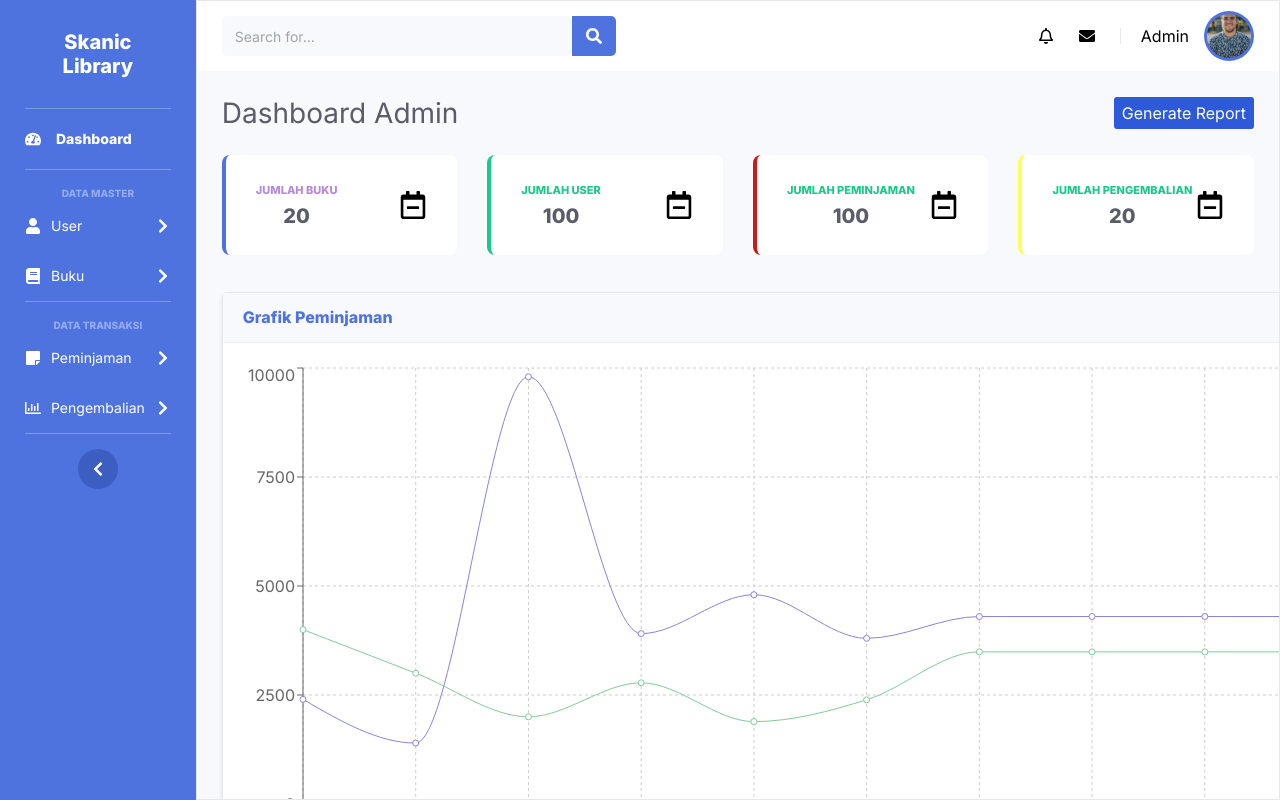
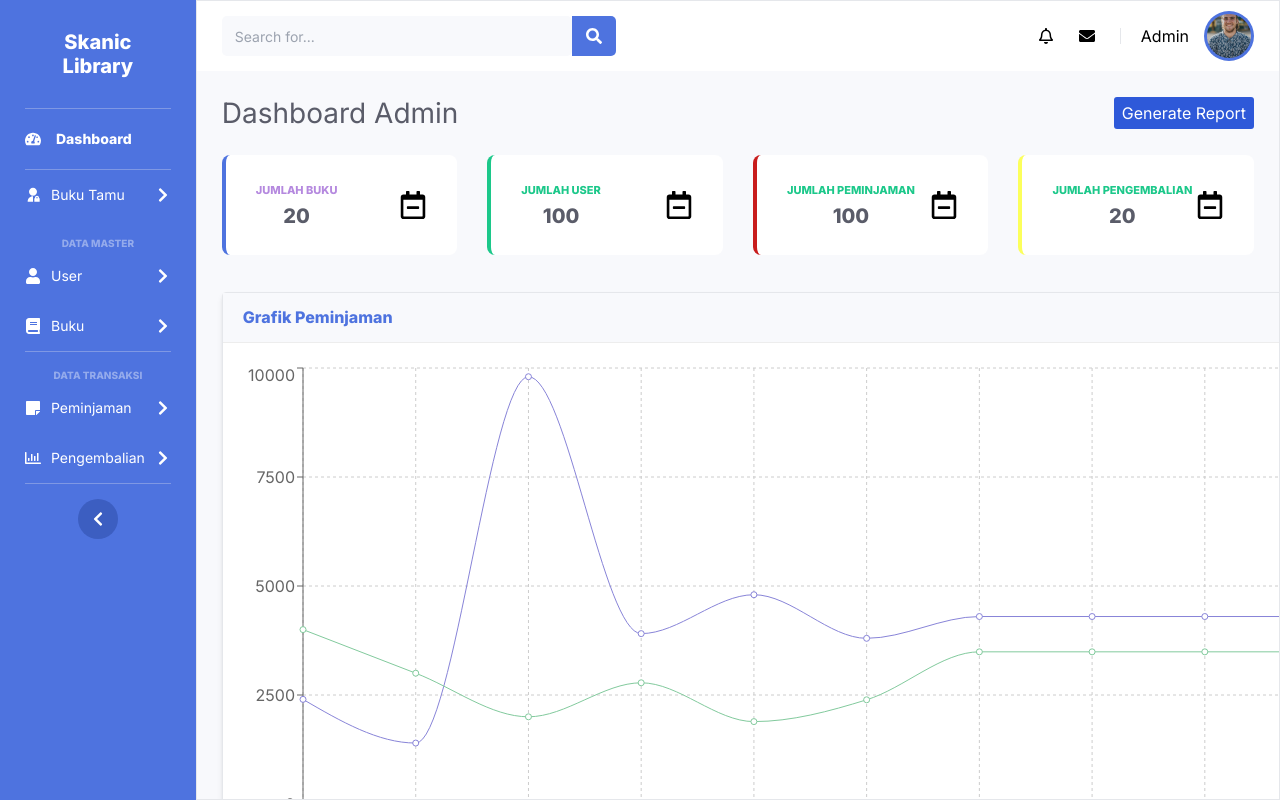
Before and after one commit to dayyysss/sknc-library-frontend, a React (Vite) app: page /dashboard-admin in a window 1280 px wide. Built offline with nearby package versions, Linux system fonts and the light colour scheme; no server answers.

Commit message:
revamp buku tamu tapi masi kosong

```diff
--- a/src/App.jsx
+++ b/src/App.jsx
@@ -13,8 +13,8 @@ import Cookies from 'js-cookie';
 // Dashboard Admin
 import HomeAdmin from './components/Dashboard/Admin/Home/HomeAdmin';
 
-import ListAdmin from './views/Dashboard/Admin/DataMaster/Admin/AdminList'
-import TambahAdmin from './views/Dashboard/Admin/DataMaster/Admin/AddAdmin'
+import ListTamu from './views/Dashboard/Admin/DataMaster/Buku Tamu/TamuList'
+import TambahAdmin from './views/Dashboard/Admin/DataMaster/Buku Tamu/AddTamu'
 
 import ListPustakawan from './views/Dashboard/Admin/DataMaster/Pustakawan/PustakawanList'
 import TambahPustakawan from './views/Dashboard/Admin/DataMaster/Pustakawan/AddPustakawan'
@@ -71,11 +71,11 @@ function App() {
                     <Route path="/dashboard-admin">
                         <Route index element={<HomeAdmin />} />
                         {/* nested routes */}
-                        {/* <Route path="admin/*" element={<ListAdmin type="admin" />} />
-                        <Route path="/dashboard-admin/admin/add-admin/*" element={<TambahAdmin type="admin" />} />
+                        <Route path="buku-tamu/*" element={<ListTamu type="tamu" />} />
+                        {/* <Route path="/dashboard-admin/admin/add-admin/*" element={<TambahAdmin type="admin" />} />
 
-                        <Route path="pustakawan/*" element={<ListPustakawan type="pustakawan" />} />
-                        <Route path="/dashboard-admin/pustakawan/add-pustakawan/*" element={<TambahPustakawan type="pustakawan" />} /> */}
+                        <Route path="pustakawan/*" element={<ListPustakawan type="pustakawan" />} /> */}
+                         {/* <Route path="/dashboard-admin/pustakawan/add-pustakawan/*" element={<TambahPustakawan type="pustakawan" />} /> */}
 
                         <Route path="manajemen-user/*" element={<ListAnggota type="user" />} />
                         <Route path="user/tambah-user/*" element={<TambahAnggota type="user" />} />
--- a/src/components/Dashboard/Admin/SidebarAdmin.jsx
+++ b/src/components/Dashboard/Admin/SidebarAdmin.jsx
@@ -24,18 +24,18 @@ const SidebarAdmin = () => {
         <p className='text-[14px] leading-[20px] font-bold text-white'>Dashboard</p>
       </NavLink>
 
+      {/* Buku Tamu */}
+      <NavLink to="/dashboard-admin/buku-tamu" className='flex items-center justify-between gap-[10px] py-[15px] cursor-pointer' activeClassName="selected">
+        <div className='flex items-center gap-[10px]'>
+          <RiAdminFill color='white' /> <p className='text-[14px] leading-[20px] font-normal text-white'>Buku Tamu</p>
+        </div>
+        <FaChevronRight color='white' />
+      </NavLink>
+
       {/* Data Master Section */}
       <div className='pt-[15px] border-b-[1px] border-[#EDEDED]/[0.3]'>
         {/* Section Header */}
         <p className='text-[10px] font-extrabold leading-[16px] text-white/[0.4]'> DATA MASTER </p>
-
-        {/* Admin Link
-        <NavLink to="/dashboard-admin/admin" className='flex items-center justify-between gap-[10px] py-[15px] cursor-pointer' activeClassName="selected">
-          <div className='flex items-center gap-[10px]'>
-            <RiAdminFill color='white' /> <p className='text-[14px] leading-[20px] font-normal text-white'>Admin</p>
-          </div>
-          <FaChevronRight color='white' />
-        </NavLink> */}
 
         {/* Pustakawan Link
         <NavLink to="/dashboard-admin/pustakawan" className='flex items-center justify-between gap-[10px] py-[15px] cursor-pointer'>
@@ -56,7 +56,7 @@ const SidebarAdmin = () => {
         {/* Buku Link */}
         <NavLink to="/dashboard-admin/buku" className='flex items-center justify-between gap-[10px] py-[15px] cursor-pointer'>
           <div className='flex items-center gap-[10px]'>
-            <FaBook color='white'/> <p className='text-[14px] leading-[20px] font-normal text-white'>Buku</p>
+            <FaBook color='white' /> <p className='text-[14px] leading-[20px] font-normal text-white'>Buku</p>
           </div>
           <FaChevronRight color='white' />
         </NavLink>
@@ -98,7 +98,7 @@ const SidebarAdmin = () => {
           </div>
           <FaChevronRight color='white' />
         </NavLink> */}
-        </div>
+      </div>
 
       {/* Sidebar Collapse Button */}
       <div className='pt-[15px]'>
--- a/src/views/Dashboard/Admin/DataMaster/Admin/AdminList.jsx
+++ b/src/views/Dashboard/Admin/DataMaster/Buku Tamu/TamuList.jsx
@@ -3,7 +3,7 @@ import SidebarAdmin from '../../../../../components/Dashboard/Admin/SidebarAdmin
 import NavbarAdmin from '../../../../../components/Dashboard/Admin/DashboardNav'
 import AdminListCompo from '../../../../../components/Dashboard/Admin/DataMaster/Admin/AdminList'
 
-const AdminList = () => {
+const TamuList = () => {
   return (
     <div className="flex overflow-scroll ">
         <div className="basis-[12%] h-[100vh]">
@@ -18,4 +18,4 @@ const AdminList = () => {
   )
 }
 
-export default AdminList
+export default TamuList
```
Also changed, not shown: src/views/Dashboard/Admin/DataMaster/Buku Tamu/AddTamu.jsx (renamed from src/views/Dashboard/Admin/DataMaster/Admin/AddAdmin.jsx), src/views/Dashboard/Admin/DataMaster/Buku Tamu/UpdateTamu.jsx (renamed from src/views/Dashboard/Admin/DataMaster/Admin/UpdateAdmin.jsx).
